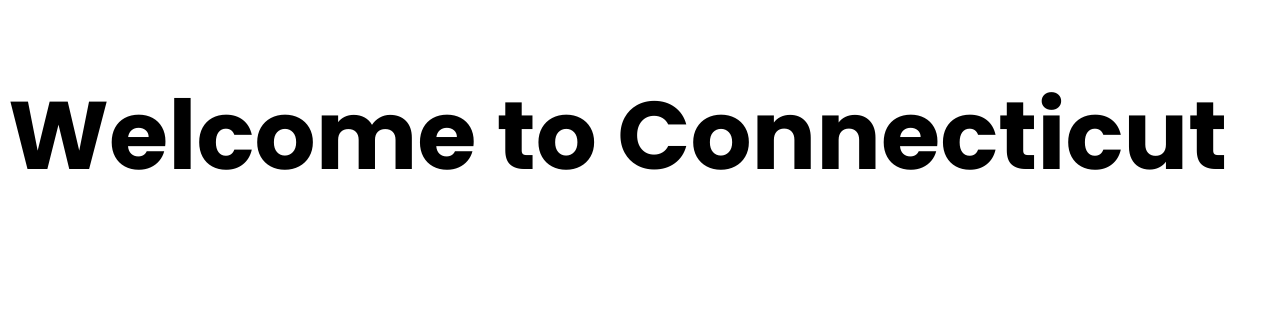
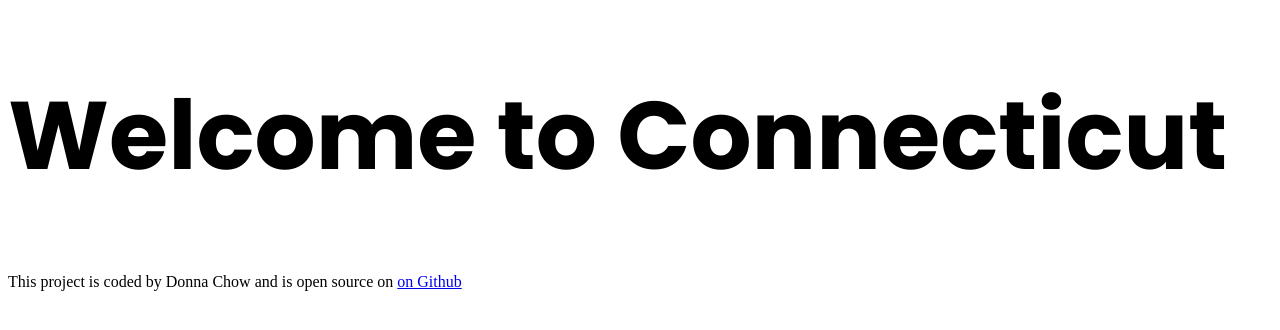
Before and after one commit to zcdonna/Responsive-Add-on-HW2, a plain HTML site: page index.html in a window 1280 px wide. Drawn offline with Linux system fonts and the light colour scheme.

Commit message:
Added footer linking to Github

```diff
--- a/index.html
+++ b/index.html
@@ -15,5 +15,8 @@
   </head>
   <body>
     <h1>Welcome to Connecticut</h1>
+    <footer>
+        This project is coded by Donna Chow and is open source on <a href="https://github.com/zcdonna/Responsive-Add-on-HW2"> on Github</a>
+    </footer>
   </body>
 </html>
```
